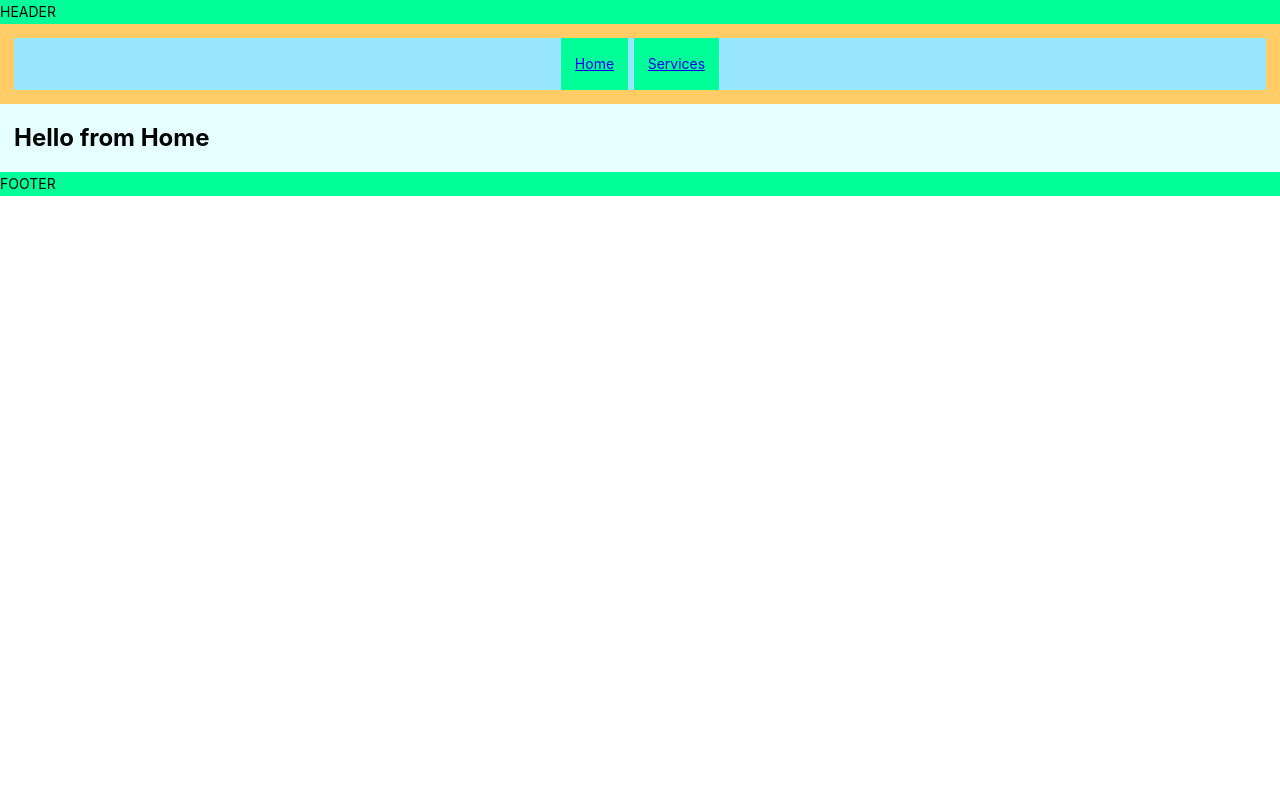
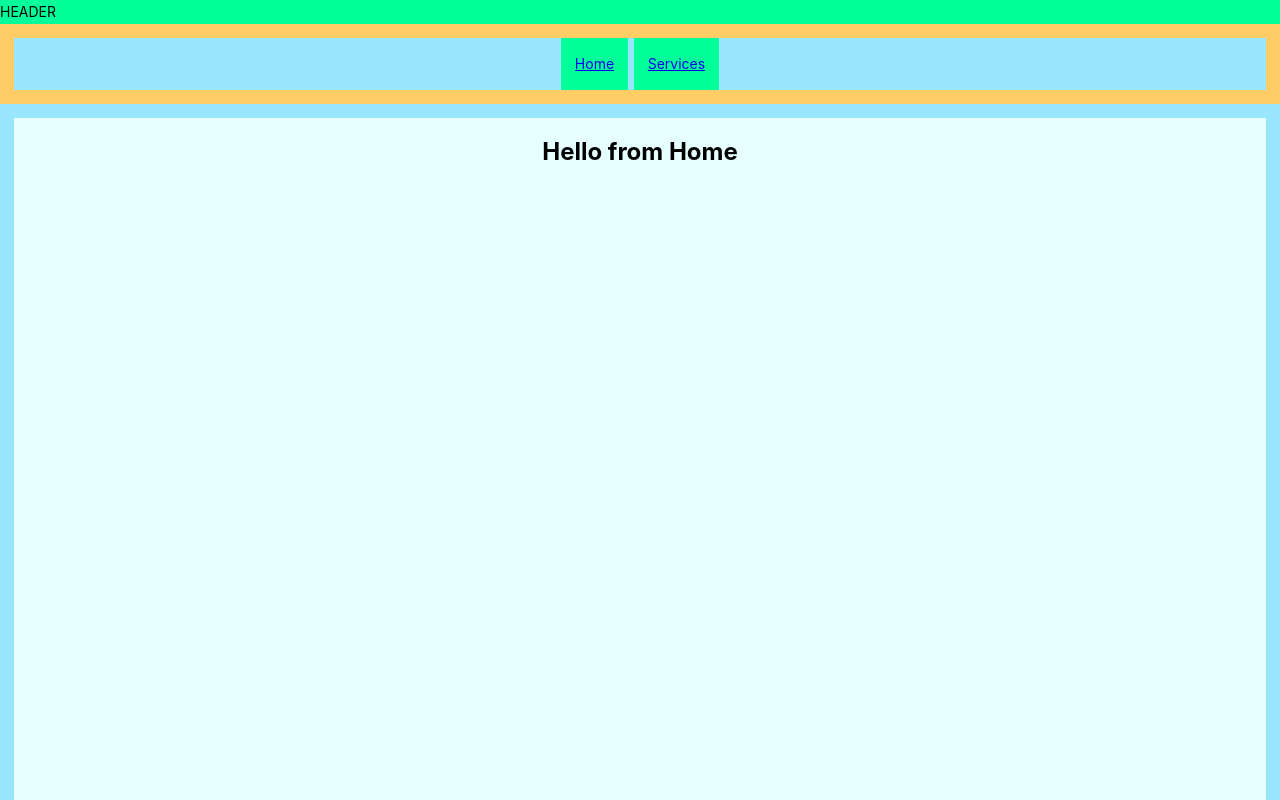
Before and after one commit to igoryen/zenkova, a React (Create React App) app: page / in a window 1280 px wide. Shown: the top 800 px of the page. Built offline with nearby package versions, Linux system fonts and the light colour scheme.

Commit message:
Styling Layout.js

```diff
--- a/src/pages/Layout/Layout.js
+++ b/src/pages/Layout/Layout.js
@@ -40,7 +40,6 @@ class Layout extends React.Component {
             </div>
         )
     }
-
 };
 
 
--- a/src/styles/Layout/layout.scss
+++ b/src/styles/Layout/layout.scss
@@ -9,7 +9,16 @@ section {
     }
 
     .layout-outlet {
-        background-color: $color4;
+        background-color: $color2;
         padding: 1em;
+
+        section {
+            background-color: $color4;
+            display: flex;
+            height: 100vh; /* Fallback for browsers that do not support Custom Properties */
+            height: calc(var(--vh, 1vh) * 100);
+            justify-content: center;
+            padding: 1em;
+        }
     }
 }
```
